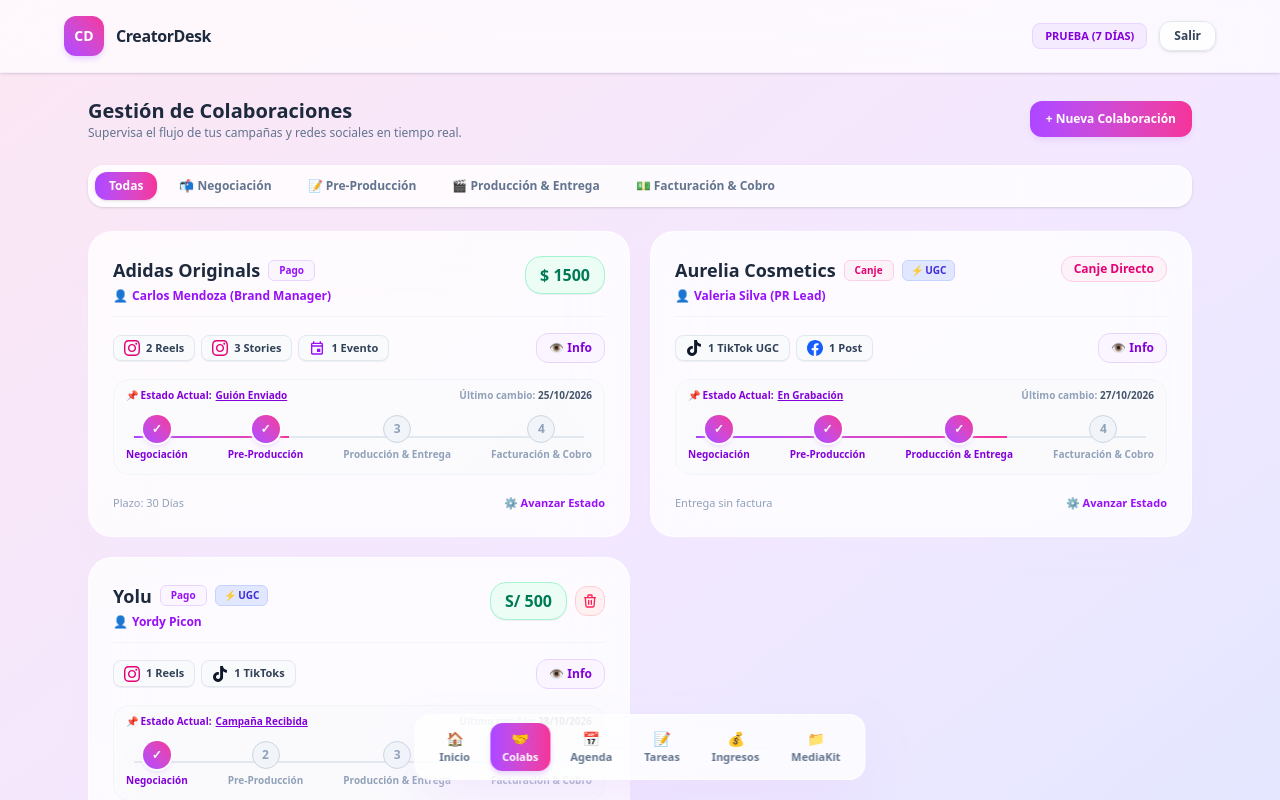
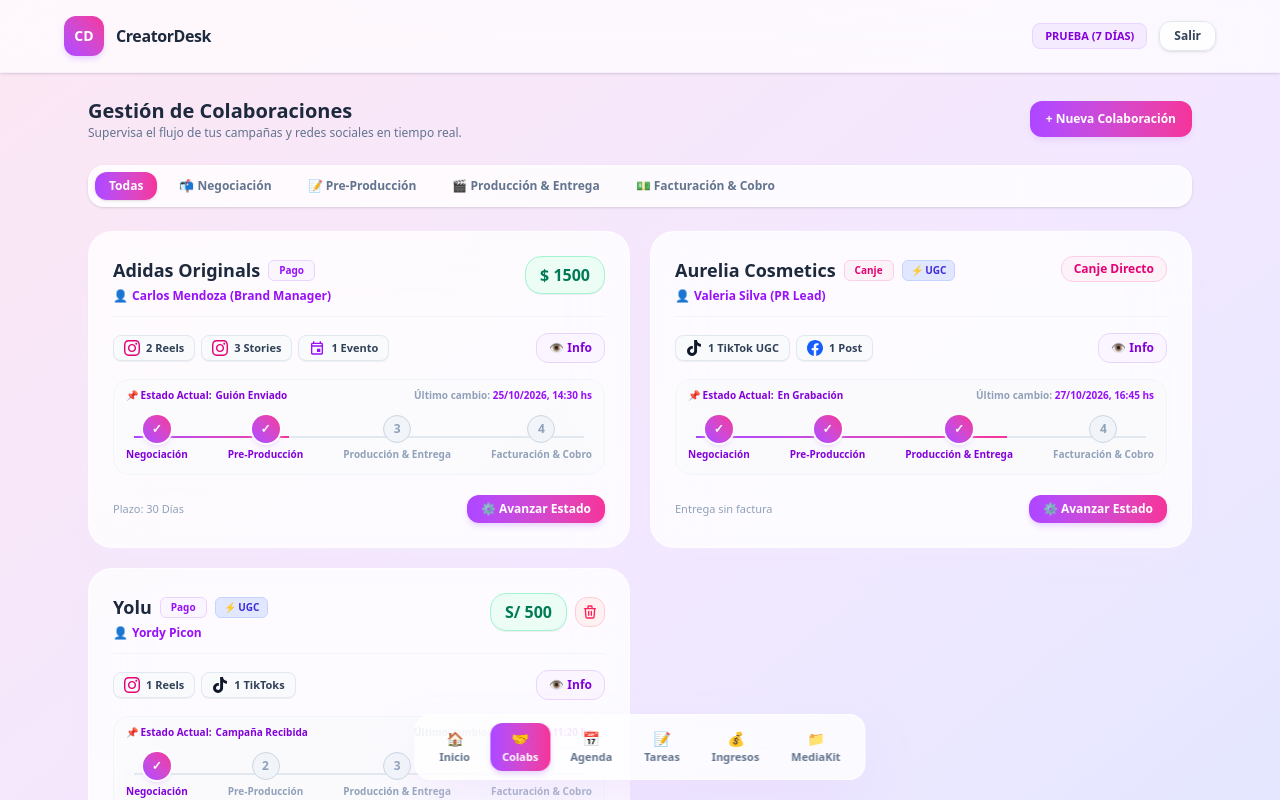
Before and after one commit to diparraguirre-oss/creatordesk, a Next.js app: page /creatordesk/1 in a window 1280 px wide. Shown: the top 800 px of the page. Built offline with nearby package versions, Linux system fonts and the light colour scheme; sample sign-in values are in the browser's storage.

Commit message:
fix: unificacion del modal de estados desde el boton 'Avanzar Estado' e implementacion de timestamp con hora exacta

```diff
--- a/src/app/creatordesk/[creatorSlug]/page.tsx
+++ b/src/app/creatordesk/[creatorSlug]/page.tsx
@@ -147,8 +147,8 @@
         { type: 'evento', label: '1 Evento' }
       ],
       statusHistory: {
-        'Campaña Recibida': '20/10/2026',
-        'Guión Enviado': '25/10/2026'
+        'Campaña Recibida': '20/10/2026, 10:15 hs',
+        'Guión Enviado': '25/10/2026, 14:30 hs'
       }
     },
     {
@@ -173,8 +173,8 @@
         { type: 'facebook', label: '1 Post' }
       ],
       statusHistory: {
-        'Campaña Recibida': '22/10/2026',
-        'En Grabación': '27/10/2026'
+        'Campaña Recibida': '22/10/2026, 09:00 hs',
+        'En Grabación': '27/10/2026, 16:45 hs'
       }
     },
     {
@@ -199,7 +199,7 @@
         { type: 'tiktok', label: '1 TikToks' }
       ],
       statusHistory: {
-        'Campaña Recibida': '28/10/2026'
+        'Campaña Recibida': '28/10/2026, 11:20 hs'
       }
     }
   ]);
@@ -260,6 +260,14 @@
 
   const totalDeliverablesCount = deliverables.reels + deliverables.tiktoks + deliverables.stories + deliverables.facebook + deliverables.youtube + deliverables.evento;
 
+  // Genera fecha y hora exacta
+  const getExactNowTimestamp = () => {
+    const now = new Date();
+    const dateStr = now.toLocaleDateString('es-ES', { day: '2-digit', month: '2-digit', year: 'numeric' });
+    const timeStr = now.toLocaleTimeString('es-ES', { hour: '2-digit', minute: '2-digit' });
+    return `${dateStr}, ${timeStr} hs`;
+  };
+
   const handleCreateColab = (e: React.FormEvent) => {
     e.preventDefault();
 
@@ -279,7 +287,7 @@
     if (deliverables.youtube > 0) delivArray.push({ type: 'youtube', label: `${deliverables.youtube} YouTube` });
     if (deliverables.evento > 0) delivArray.push({ type: 'evento', label: `${deliverables.evento} Eventos` });
 
-    const todayStr = new Date().toLocaleDateString('es-ES', { day: '2-digit', month: '2-digit', year: 'numeric' });
+    const nowTimestamp = getExactNowTimestamp();
 
     const newColabObj = {
       id: String(Date.now()),
@@ -294,7 +302,7 @@
       ugcDetails: isUgc ? { usageRightsDays, includesRawFootage, allowAdsUsage, categoryExclusivity, deliveryFormat } : null,
       deliverables: delivArray,
       statusHistory: {
-        'Campaña Recibida': todayStr
+        'Campaña Recibida': nowTimestamp
       }
     };
 
@@ -321,37 +329,31 @@
 
     const currentStatus = colab.status;
 
-    // 1. Si está cancelada, no se puede modificar
     if (currentStatus === 'Campaña Cancelada' && targetStatus !== 'Campaña Cancelada') {
       setStatusErrorMsg('La campaña está cancelada. No es posible avanzar a otras etapas.');
       return;
     }
 
-    // 2. Opción especial: Marcar u Omitir Cancelación
     if (targetStatus === 'Campaña Cancelada') {
       applyStatusUpdate(colab.id, targetStatus);
       return;
     }
 
-    // 3. Casos de Guión Observado
     if (currentStatus === 'Guión Observado' && targetStatus !== 'Guión Aprobado' && targetStatus !== 'Guión Enviado') {
       setStatusErrorMsg('El guión está observado. Debes corregirlo y aprobarlo ("Guión Aprobado") antes de pasar a producción.');
       return;
     }
 
-    // 4. Casos de Video Observado
     if (currentStatus === 'Video Observado' && targetStatus !== 'Video Aprobado' && targetStatus !== 'En Edición') {
       setStatusErrorMsg('El video está observado. Debes aprobarlo ("Video Aprobado") antes de poder publicarlo o facturar.');
       return;
     }
 
-    // 5. Permitir estados de observación específicos
     if (targetStatus === 'Guión Observado' || targetStatus === 'Video Observado') {
       applyStatusUpdate(colab.id, targetStatus);
       return;
     }
 
-    // 6. Validar secuencia paso a paso
     const currentIdx = STATUS_SEQUENCE.indexOf(currentStatus);
     const targetIdx = STATUS_SEQUENCE.indexOf(targetStatus);
 
@@ -366,18 +368,18 @@
   };
 
   const applyStatusUpdate = (colabId: string, newStatus: string) => {
-    const todayStr = new Date().toLocaleDateString('es-ES', { day: '2-digit', month: '2-digit', year: 'numeric' });
+    const nowTimestamp = getExactNowTimestamp();
 
     setColabs(colabs.map(c => {
       if (c.id === colabId) {
-        const updatedHistory = { ...c.statusHistory, [newStatus]: todayStr };
+        const updatedHistory = { ...c.statusHistory, [newStatus]: nowTimestamp };
         return { ...c, status: newStatus, statusHistory: updatedHistory };
       }
       return c;
     }));
 
     if (statusModalColab && statusModalColab.id === colabId) {
-      const updatedHistory = { ...statusModalColab.statusHistory, [newStatus]: todayStr };
+      const updatedHistory = { ...statusModalColab.statusHistory, [newStatus]: nowTimestamp };
       setStatusModalColab({ ...statusModalColab, status: newStatus, statusHistory: updatedHistory });
     }
   };
@@ -539,7 +541,7 @@
           </div>
         )}
 
-        {/* PESTAÑA COLABS REDISEÑADA */}
+        {/* PESTAÑA COLABS CON UNIFICACIÓN DE BOTÓN Y HORA EXACTA */}
         {activeTab === 'colabs' && (
           <div className="space-y-6">
             <div className="flex flex-col sm:flex-row items-start sm:items-center justify-between gap-4">
@@ -585,7 +587,7 @@
             <div className="grid grid-cols-1 lg:grid-cols-2 gap-5">
               {filteredColabs.map((c) => {
                 const currentStageIdx = getStageIndex(c.status);
-                const lastDate = c.statusHistory?.[c.status] || 'Hoy';
+                const lastDateWithTime = c.statusHistory?.[c.status] || getExactNowTimestamp();
                 const isNegociacion = currentStageIdx === 0;
 
                 return (
@@ -664,19 +666,13 @@
                       </button>
                     </div>
 
-                    {/* Timeline de Estado Interactiva */}
-                    <div
-                      onClick={() => {
-                        setStatusErrorMsg('');
-                        setStatusModalColab(c);
-                      }}
-                      className="space-y-2 pt-2 cursor-pointer p-3 rounded-2xl bg-slate-50/60 border border-slate-100 hover:border-purple-200 transition"
-                    >
+                    {/* Timeline Informativo (Sin evento onClick duplicado) */}
+                    <div className="space-y-2 pt-2 p-3 rounded-2xl bg-slate-50/60 border border-slate-100">
                       <div className="flex justify-between items-center text-[10px] font-semibold">
                         <span className="text-purple-700 font-bold flex items-center gap-1">
-                          📌 Estado Actual: <span className="underline">{c.status}</span>
+                          📌 Estado Actual: <span>{c.status}</span>
                         </span>
-                        <span className="text-slate-400">Último cambio: <strong className="text-slate-600">{lastDate}</strong></span>
+                        <span className="text-slate-400">Último cambio: <strong className="text-purple-600 font-bold">{lastDateWithTime}</strong></span>
                       </div>
 
                       <div className="relative flex items-center justify-between pt-1">
@@ -712,12 +708,13 @@
 
                     <div className="pt-1 flex items-center justify-between text-[11px] text-slate-400">
                       <span>{c.paymentDays > 0 ? `Plazo: ${c.paymentDays} Días` : 'Entrega sin factura'}</span>
+                      {/* ÚNICO BOTÓN PARA AVANZAR ESTADO */}
                       <button
                         onClick={() => {
                           setStatusErrorMsg('');
                           setStatusModalColab(c);
                         }}
-                        className="font-bold text-purple-600 hover:underline"
+                        className="px-3.5 py-1.5 bg-gradient-to-r from-purple-500 to-pink-500 hover:from-purple-600 hover:to-pink-600 text-white font-bold text-xs rounded-xl shadow-md shadow-purple-200 transition flex items-center gap-1"
                       >
                         ⚙️ Avanzar Estado
                       </button>
@@ -777,7 +774,7 @@
 
       </main>
 
-      {/* POP-UP 1: MODAL DE INFORMACIÓN COMPLETA (Ojito 👁️) */}
+      {/* POP-UP 1: MODAL DE INFORMACIÓN COMPLETA */}
       {infoModalColab && (
         <div className="fixed inset-0 bg-slate-900/60 backdrop-blur-sm flex items-center justify-center p-4 z-50 overflow-y-auto">
           <div className="bg-white p-6 rounded-3xl max-w-md w-full space-y-5 shadow-2xl border border-purple-100 my-8">
@@ -865,7 +862,7 @@
         </div>
       )}
 
-      {/* POP-UP 2: MODAL DE GESTIÓN DE ESTADO CON LÓGICA ESTRICTA */}
+      {/* POP-UP 2: MODAL DE GESTIÓN DE ESTADO CON FECHA Y HORA EXACTAS */}
       {statusModalColab && (
         <div className="fixed inset-0 bg-slate-900/60 backdrop-blur-sm flex items-center justify-center p-4 z-50 overflow-y-auto">
           <div className="bg-white p-6 rounded-3xl max-w-md w-full space-y-4 shadow-2xl border border-purple-100 my-8">
@@ -899,7 +896,7 @@
                     </span>
                     <div className="grid grid-cols-1 gap-1 pl-2">
                       {stg.statuses.map((st) => {
-                        const dateLogged = statusModalColab.statusHistory?.[st];
+                        const dateLoggedWithTime = statusModalColab.statusHistory?.[st];
                         const isSelected = statusModalColab.status === st;
 
                         return (
@@ -914,9 +911,9 @@
                             }`}
                           >
                             <span>{st}</span>
-                            {dateLogged && (
-                              <span className={`text-[10px] ${isSelected ? 'text-white/80' : 'text-slate-400'}`}>
-                                📅 {dateLogged}
+                            {dateLoggedWithTime && (
+                              <span className={`text-[10px] ${isSelected ? 'text-white/80' : 'text-purple-600 font-medium'}`}>
+                                🕒 {dateLoggedWithTime}
                               </span>
                             )}
                           </button>
```
